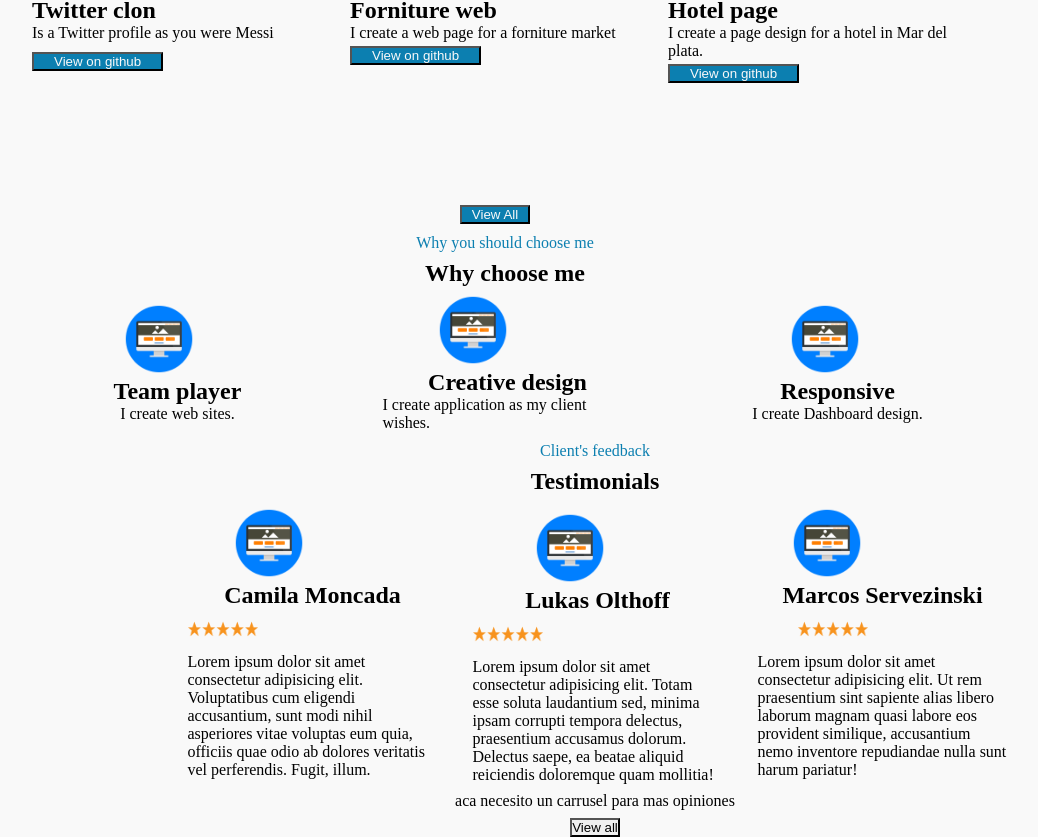
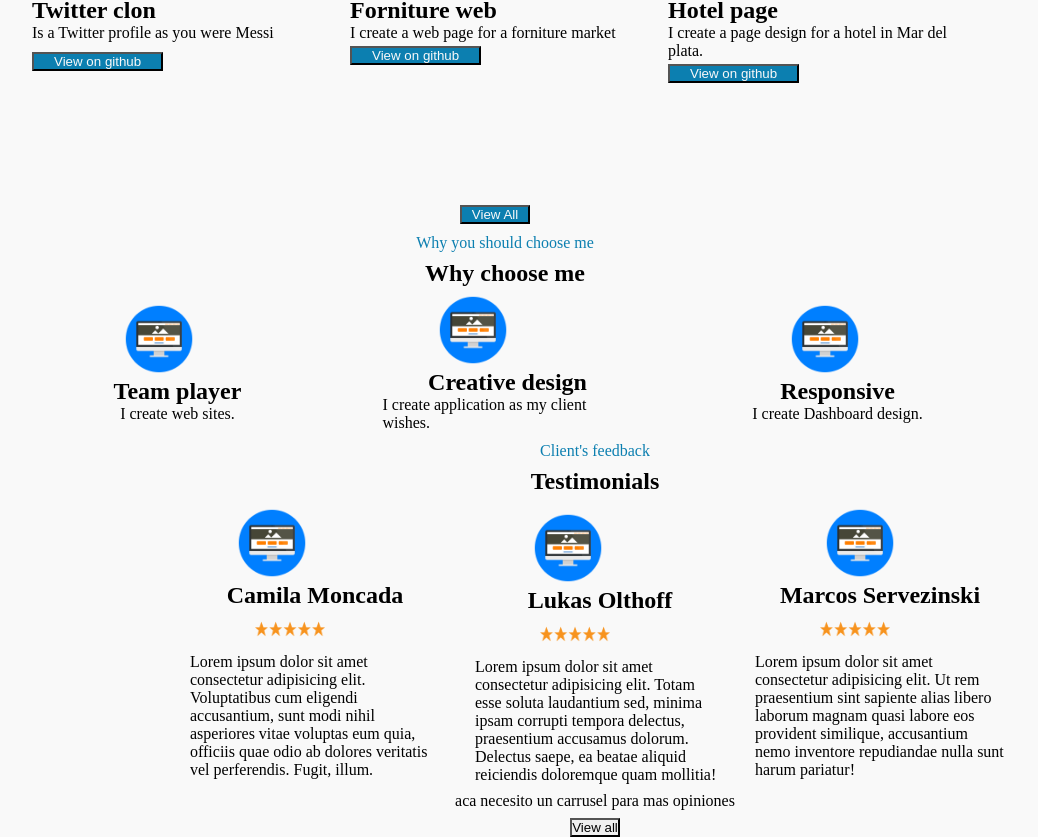
Before and after one commit to Manunyville/Portfolio-tp, a React (Create React App) app: page / in a window 1280 px wide. Shown: the part 1330-2167 px from the top of the page, without its empty margins (105-1143 px from the left). Built offline with nearby package versions, Linux system fonts and the light colour scheme; the HTML template or start-up script is replaced by a standard one.

Commit message:
centre img five stars

```diff
--- a/src/components/feedback/feedback.jsx
+++ b/src/components/feedback/feedback.jsx
@@ -22,30 +22,30 @@ const Testimonial = () =>{
                         <Heading size='md'> Camila Moncada</Heading>
                         </CardHeader>
                         <CardBody>
-                            <Image src={Five} className='fiveStars'/>
+                            <Image src={Five}marginLeft={65} className='fiveStars'/>
                         <Text>Lorem ipsum dolor sit amet consectetur adipisicing elit. Voluptatibus cum eligendi accusantium, sunt modi nihil asperiores vitae voluptas eum quia, officiis quae odio ab dolores veritatis vel perferendis. Fugit, illum.</Text>
                         </CardBody>
 
                     </Card>
                     <Card  marginTop={10} as={motion.div} whileHover={{ scale:1.1, color:'#0C7FB0' }} alignItems={'center'} marginLeft={5} bg={'#F9F9F9'} width={250}>
                         <CardHeader>
-                        <Image marginLeft={10} className='webImg' src={Web}/>
+                        <Image  className='webImg' src={Web} marginLeft={5} />
                         <Heading size='md'>Lukas Olthoff</Heading>
                         </CardHeader>
                         <CardBody>
-                        <Image src={Five} className='fiveStars'/>
+                        <Image src={Five} className='fiveStars' marginLeft={65}/>
 
                         <Text>Lorem ipsum dolor sit amet consectetur adipisicing elit. Totam esse soluta laudantium sed, minima ipsam corrupti tempora delectus, praesentium accusamus dolorum. Delectus saepe, ea beatae aliquid reiciendis doloremque quam mollitia!</Text>
                         </CardBody>
 
                     </Card>
-                    <Card as={motion.div} whileHover={{ scale:1.1, color:'#0C7FB0' }} bg={'#F9F9F9'} j marginLeft={5} alignItems={'center'} width={250}>
-                        <CardHeader>
-                        <Image marginLeft={10} className='webImg' src={Web}/>
+                    <Card as={motion.div} whileHover={{ scale:1.1, color:'#0C7FB0' }} bg={'#F9F9F9'} justify={'center'} alignItems={'center'} width={250}>
+                        <CardHeader >
+                        <Image className='webImg' src={Web} marginLeft={45} />
                         <Heading size='md'>Marcos Servezinski </Heading>
                         </CardHeader>
                         <CardBody >
-                        <Image src={Five} className='fiveStars' marginLeft={40}/>
+                        <Image src={Five} className='fiveStars' marginLeft={65}/>
 
                         <Text>Lorem ipsum dolor sit amet consectetur adipisicing elit. Ut rem praesentium sint sapiente alias libero laborum magnam quasi labore eos provident similique, accusantium nemo inventore repudiandae nulla sunt harum pariatur!</Text>
                         </CardBody>
```
